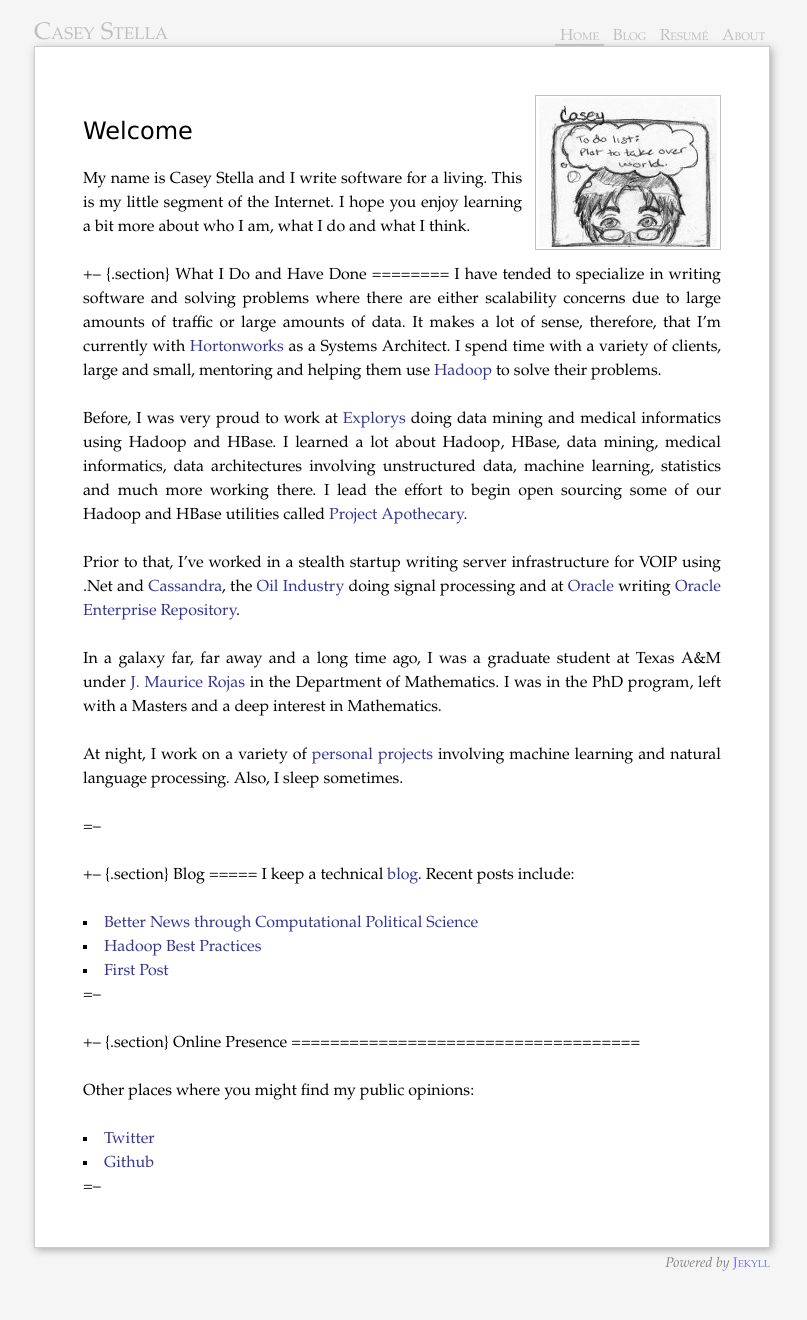
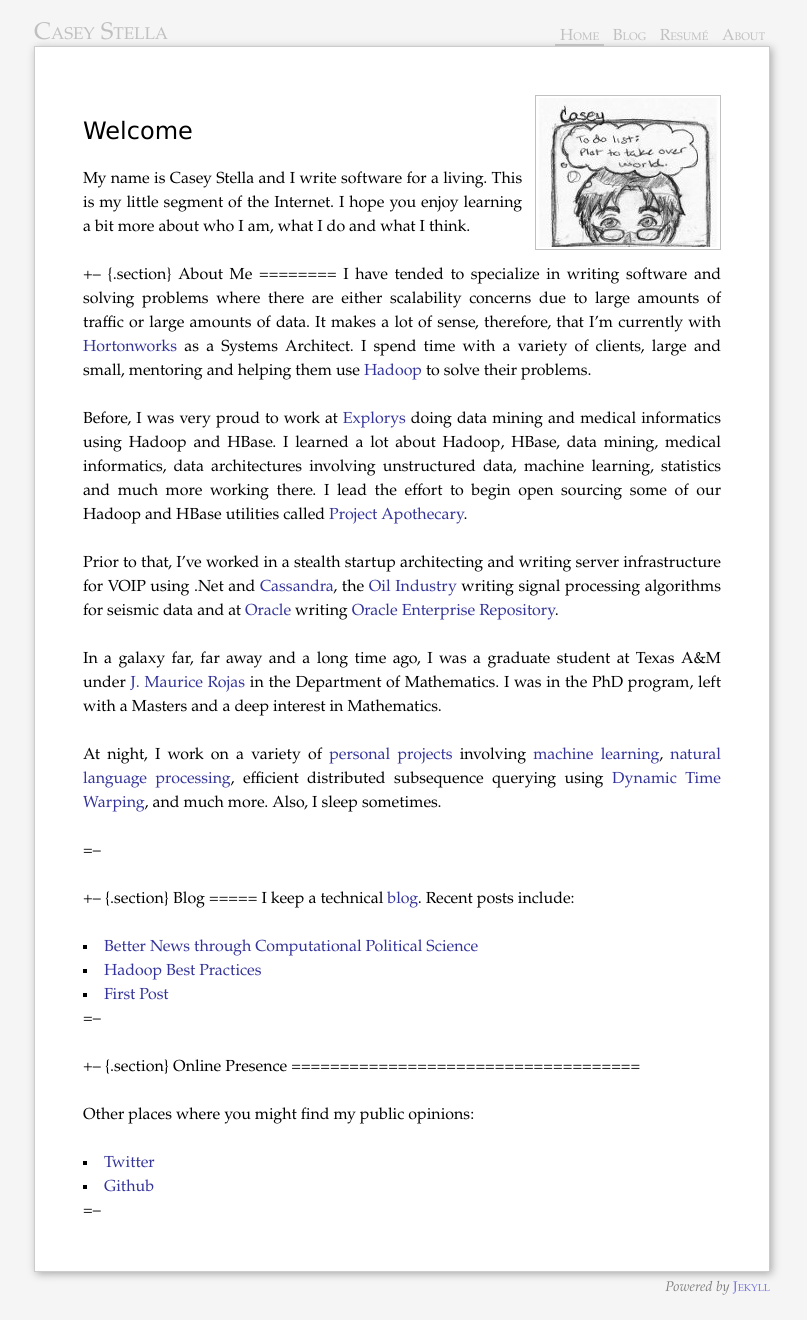
Before and after one commit to cestella/Casey-s-Public-Blog, a Jekyll site: the page built from index.markdown, in a window 1280 px wide. Shown: the whole page, without its empty margins (238-1045 px from the left). Built offline with Jekyll 4.4.1, drawn with Linux system fonts in a browser that asks for light colours; Markdown is read by kramdown in place of the engine named in the settings; before the commit the page ends 1296 px from its top, so only the background shows below that.

Commit message:
Final revision of site.

```diff
--- a/about/index.markdown
+++ b/about/index.markdown
@@ -17,12 +17,12 @@
 
 About Me
 ========
-I am a software engineer deeply interested in data mining and large scale data analysis.
+I am deeply interested in data mining and large scale data analysis and architecture.
 Nothing makes me happier than math, stats, coding and distributed computing.
 I mercilessly chase hard problems.
 
 I spent my formative years in [rural Louisiana](http://maps.google.com/maps?hl=en&client=ubuntu&channel=cs&q=Bastrop,+LA&ie=UTF8&hq=&hnear=Bastrop,+Morehouse,+Louisiana&gl=us&ll=32.754942,-91.870422&spn=1.436707,2.765808&t=h&z=9).
-Every time I think I've adjusted to the weather and culture, I find that I really don't
+Every time I think I've adjusted to the weather and culture of Cleveland I find that I really don't
 understand some fundamental thing about my adopted home.  I live here with my [wife](http://facultyprofile.csuohio.edu/csufacultyprofile/detail.cfm?FacultyID=L_GOLD33), my son and my daughter.
 I dig being a father and husband very much.
 
--- a/index.markdown
+++ b/index.markdown
@@ -14,7 +14,7 @@
 about who I am, what I do and what I think.
 
 +--	{.section}
-What I Do and Have Done
+About Me
 ========
 I have tended to specialize in writing software and solving problems
 where there are either scalability concerns due to large amounts of traffic
@@ -30,10 +30,10 @@
 there.  I lead the effort to begin open sourcing some of our Hadoop and HBase utilities
 called [Project Apothecary](http://github.com/ExplorysMedical/Apothecary).
 
-Prior to that, I've worked in a stealth startup writing server infrastructure
+Prior to that, I've worked in a stealth startup architecting and writing server infrastructure
 for VOIP using .Net and [Cassandra](http://cassandra.apache.org/),
-the [Oil Industry](http://www.iongeo.com) doing signal
-processing and at [Oracle](http://www.oracle.com) writing
+the [Oil Industry](http://www.iongeo.com) writing signal
+processing algorithms for seismic data and at [Oracle](http://www.oracle.com) writing
 [Oracle Enterprise Repository](http://www.oracle.com/us/products/middleware/soa/enterprise-repository/overview/index.html).
 
 In a galaxy far, far away and a long time ago, I was a graduate student at
@@ -42,8 +42,8 @@
 and a deep interest in Mathematics.
 
 At night, I work on a variety of [personal projects](http://github.com/cestella) involving
-machine learning and natural language processing.  Also, I sleep
-sometimes.
+[machine learning](https://github.com/cestella/better_news/blob/master/presentation/Better_News.pdf), [natural language processing](https://github.com/cestella/SenatorialSpeechInvestigation),
+efficient distributed subsequence querying using [Dynamic Time Warping](https://github.com/cestella/subsequence), and much more.  Also, I sleep sometimes.
 
 =--
 
```
Also changed, not shown: resume/index.markdown (+4 -4 lines), 5 other files.
